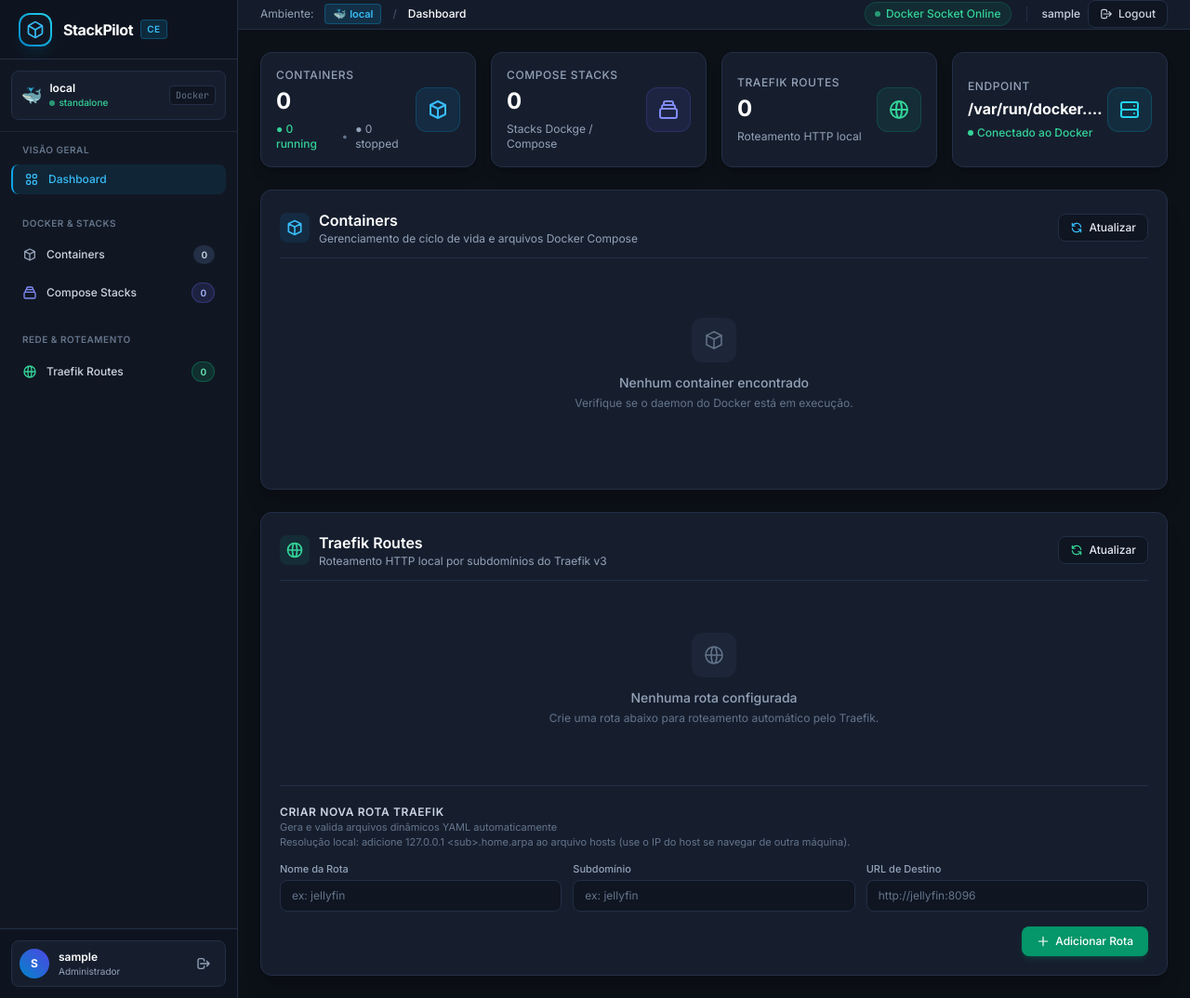
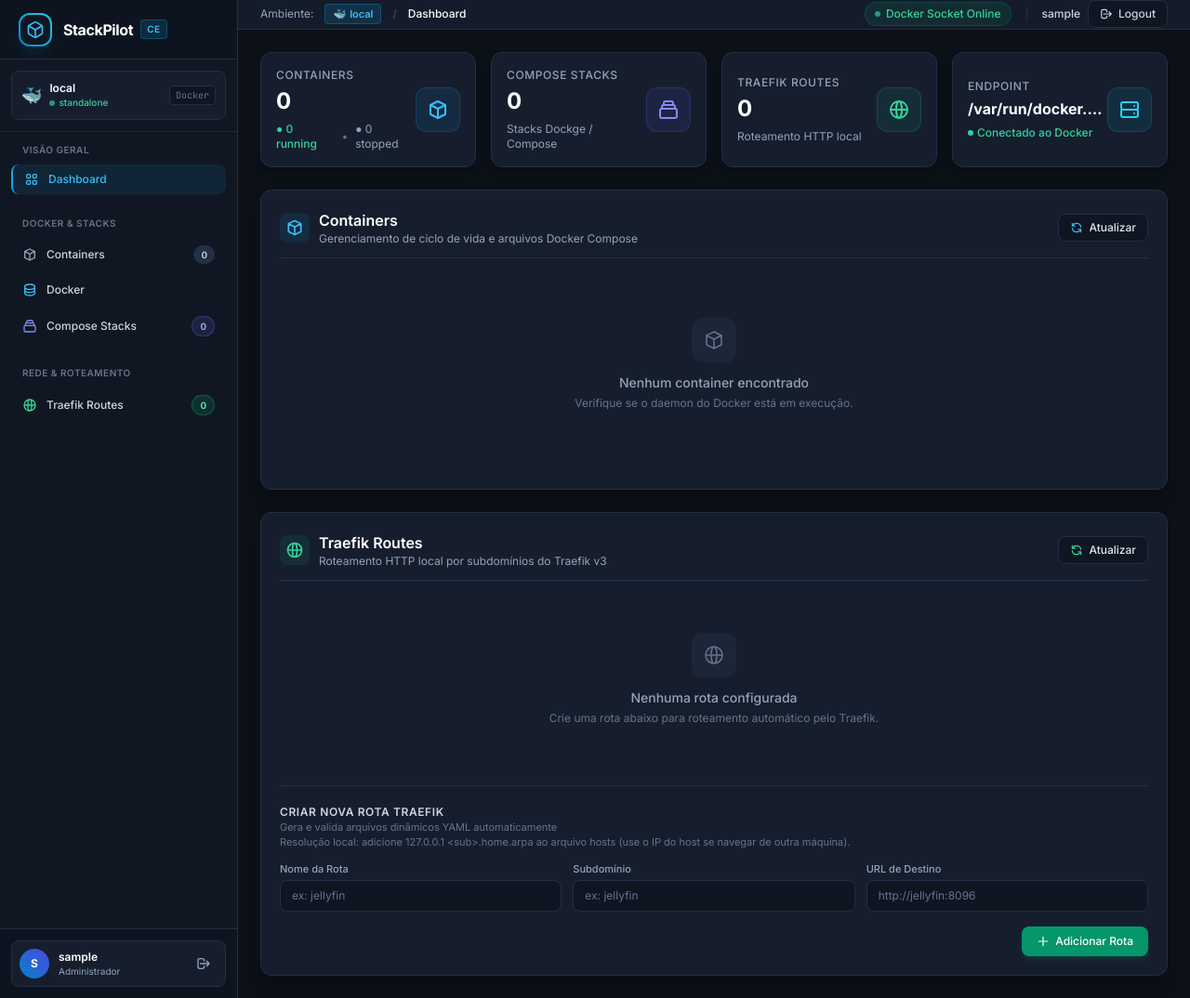
Before and after one commit to igorcrissaff/StackPilot, a FastAPI app: page / in a window 1280 px wide. Shown: the whole page at 93% size. Run offline with FastAPI, Linux system fonts and the light colour scheme; the visitor is signed in with stand-in values (Sample User, id 1); some libraries are stand-ins or nearby versions.

Commit message:
feat: link Docker view and persist cache volume

```diff
--- a/app/templates/dashboard.html
+++ b/app/templates/dashboard.html
@@ -72,6 +72,17 @@
                                 <span class="px-2 py-0.5 rounded-full text-[10px] font-semibold bg-[#232f45] text-slate-300">
                                     {{ containers|length }}
                                 </span>
+                            </a>
+                        </li>
+                        <li>
+                            <a href="/docker"
+                               class="flex items-center justify-between px-3 py-2 rounded-lg text-xs font-medium text-slate-300 hover:text-white hover:bg-[#161e2e] transition">
+                                <div class="flex items-center gap-2.5">
+                                    <svg class="w-4 h-4 text-sky-400" fill="none" stroke="currentColor" viewBox="0 0 24 24">
+                                        <path stroke-linecap="round" stroke-linejoin="round" stroke-width="2" d="M4 7v10c0 2.21 3.582 4 8 4s8-1.79 8-4V7M4 7c0 2.21 3.582 4 8 4s8-1.79 8-4M4 7c0-2.21 3.582-4 8-4s8 1.79 8 4m0 5c0 2.21-3.582 4-8 4s-8-1.79-8-4"/>
+                                    </svg>
+                                    <span>Docker</span>
+                                </div>
                             </a>
                         </li>
                         <li>
--- a/docker-compose.yml
+++ b/docker-compose.yml
@@ -12,6 +12,7 @@ services:
       - /var/run/docker.sock:/var/run/docker.sock
       - traefik_dynamic:/etc/traefik/dynamic
       - ./stacks:/opt/stacks
+      - ./data:/opt/stackpilot
     networks:
       - internal
     depends_on:
```
Also changed, not shown: tests/test_deployment_assets.py (+10 -0 lines), tests/test_routers.py (+1 -0 lines), README.md, 1 other file.
